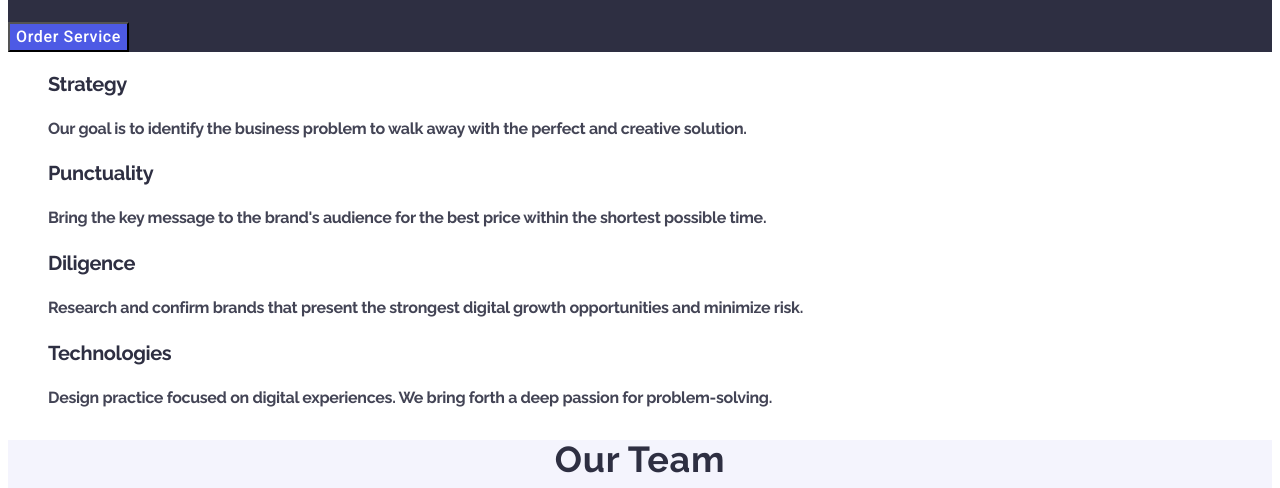
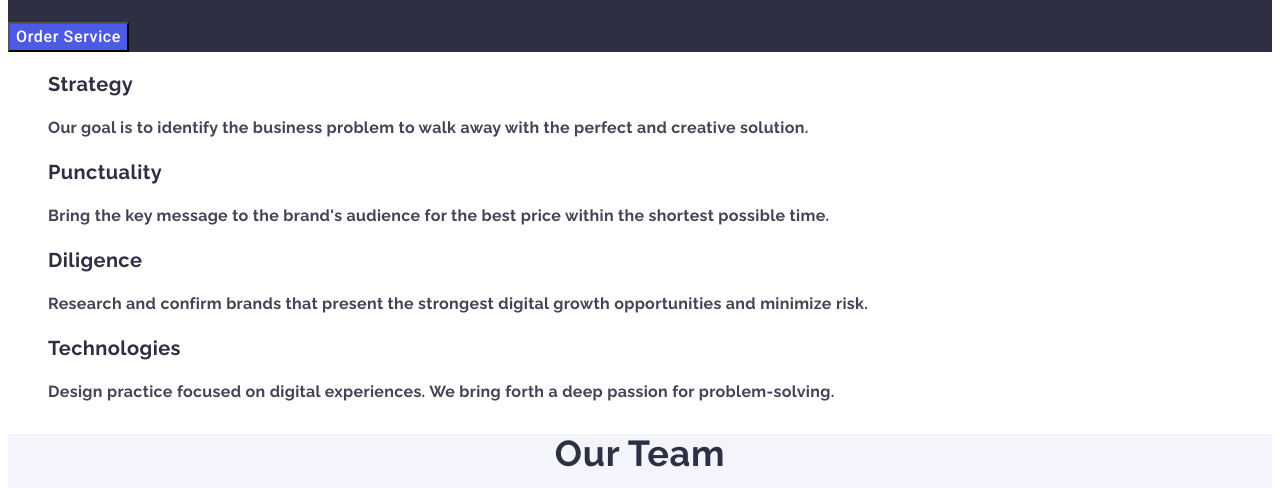
Before and after one commit to P4elkaVdele1/Bee-bee2, a plain HTML site: page index.html in a window 1280 px wide. Shown: the part 312-800 px from the top of the page. Drawn offline with Linux system fonts and the light colour scheme.

Commit message:
Bee-bee2

```diff
--- a/css/styles.css
+++ b/css/styles.css
@@ -135,15 +135,15 @@ a {
         font-size: 20px;
         font-weight: 500;
         line-height: 1.2;
-        letter-spacing: -0.02em;
+        letter-spacing: 0.02em;
         color: rgba(46, 47, 66, 1);
 }
 
 .section-one-comment {
         font-size: 16px;
         font-weight: 400;
-        line-height: 1.6;
-        letter-spacing: -0.02em;
+        line-height: 1.5;
+        letter-spacing: 0.02em;
         color: rgba(67, 68, 85, 1);
 }
 
@@ -180,6 +180,7 @@ a {
         line-height: 1.2;
         letter-spacing: 0.02em;
         color: #2e2f42;
+        background-color: #FFFFFF
 }
 
 .section-two-comment {
```
